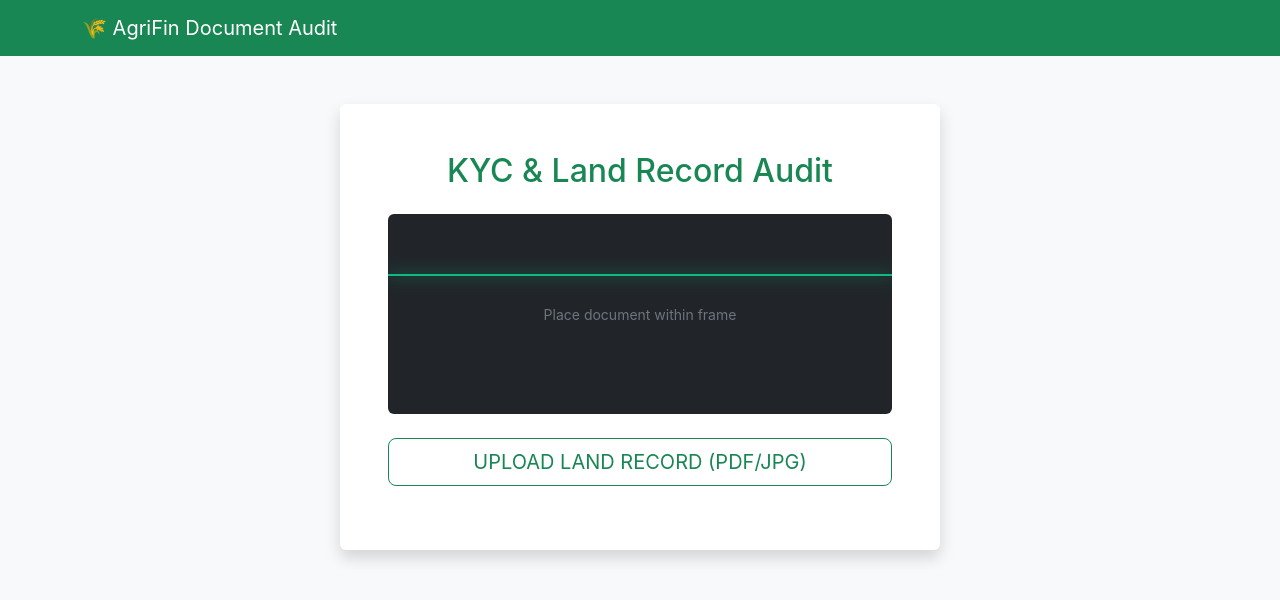
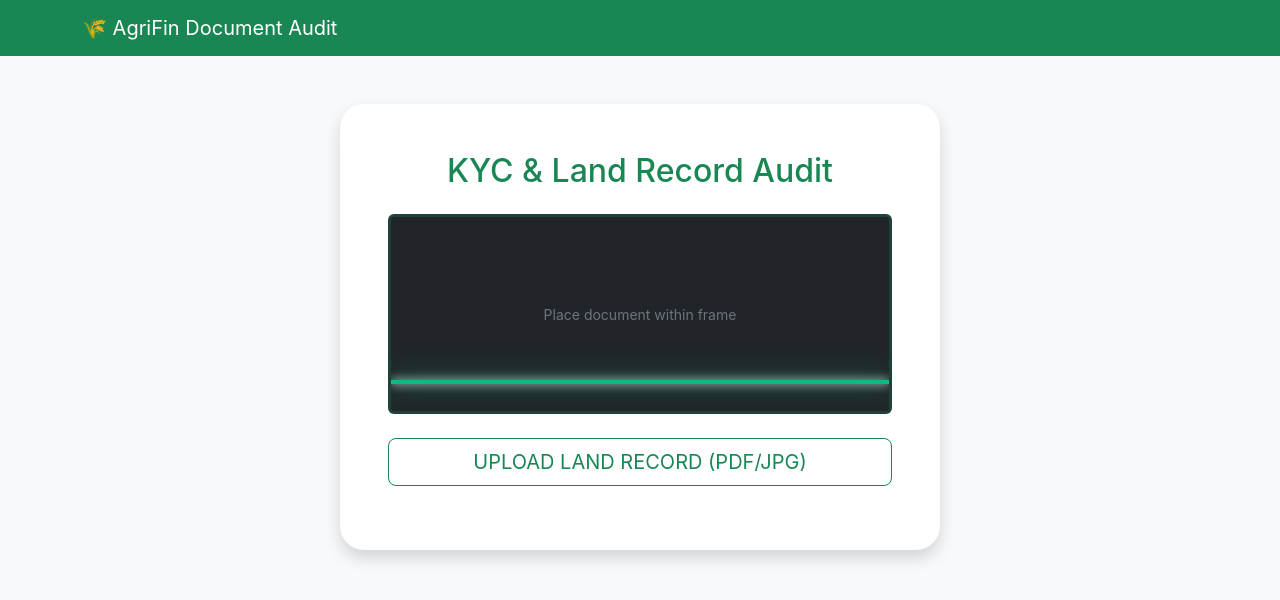
Before and after one commit to TM1476/AgriFin, a Flask app: page /audit in a window 1280 px wide. Shown: the top 600 px of the page. Run offline with Flask 3, Linux system fonts and the light colour scheme.

Commit message:
Update style.css

```diff
--- a/static/css/style.css
+++ b/static/css/style.css
@@ -1,27 +1,119 @@
-:root { --emerald: #10b981; --dark: #020617; }
-body { margin: 0; background: var(--dark); color: white; font-family: 'Inter', sans-serif; }
-
-.glass {
-    background: rgba(15, 23, 42, 0.7); backdrop-filter: blur(15px);
-    border: 1px solid rgba(16, 185, 129, 0.2); border-radius: 2rem;
+/* --- AGRI-FINTECH GLOBAL THEME --- */
+:root {
+    --agri-green: #198754;      /* Bootstrap Success Green */
+    --agri-emerald: #10b981;    /* Accent Emerald */
+    --light-bg: #f8f9fa;        /* Soft background */
+    --white: #ffffff;
+    --dark-text: #212529;
 }
 
-/* 4a: Right Corner Floating Action Button */
+body {
+    margin: 0;
+    padding: 0;
+    background-color: var(--light-bg);
+    color: var(--dark-text);
+    font-family: 'Inter', 'Segoe UI', Arial, sans-serif;
+    overflow-x: hidden;
+}
+
+/* --- HERO SECTION --- */
+.hero {
+    height: 85vh;
+    /* High-quality agriculture background with a professional dark overlay */
+    background: linear-gradient(rgba(0,0,0,0.6), rgba(0,0,0,0.6)),
+                url("https://images.unsplash.com/photo-1500382017468-9049fed747ef");
+    background-size: cover;
+    background-position: center;
+    display: flex;
+    align-items: center;
+    justify-content: center;
+    color: white;
+    text-align: center;
+}
+
+.hero h1 {
+    font-size: 3.5rem;
+    font-weight: 800;
+    letter-spacing: -1px;
+    margin-bottom: 1.5rem;
+}
+
+/* --- BOOTSTRAP CARD ENHANCEMENTS --- */
+.card {
+    border: none;
+    border-radius: 1.5rem;
+    transition: all 0.3s cubic-bezier(0.4, 0, 0.2, 1);
+    box-shadow: 0 4px 20px rgba(0,0,0,0.05);
+}
+
+.card:hover {
+    transform: translateY(-10px);
+    box-shadow: 0 15px 40px rgba(25, 135, 84, 0.15);
+}
+
+/* --- MODULE 4a: FLOATING ACTION BUTTON (FAB) --- */
 .fab {
-    position: fixed; bottom: 30px; right: 30px; width: 70px; height: 70px;
-    background: var(--emerald); border-radius: 50%; display: flex;
-    align-items: center; justify-content: center; font-size: 2.5rem;
-    color: black; text-decoration: none; font-weight: bold;
-    box-shadow: 0 10px 30px rgba(16, 185, 129, 0.4); transition: 0.3s;
+    position: fixed;
+    bottom: 35px;
+    right: 35px;
+    width: 75px;
+    height: 75px;
+    background: var(--agri-green);
+    border-radius: 50%;
+    display: flex;
+    align-items: center;
+    justify-content: center;
+    font-size: 1.2rem;
+    color: white;
+    text-decoration: none;
+    font-weight: bold;
+    box-shadow: 0 10px 30px rgba(25, 135, 84, 0.3);
+    transition: all 0.3s ease;
     z-index: 1000;
 }
-.fab:hover { transform: scale(1.1); }
 
-/* 3b: Scan Animation */
-.scan-area { position: relative; height: 150px; background: #000; border-radius: 1.5rem; overflow: hidden; }
+.fab:hover {
+    transform: scale(1.1) rotate(5deg);
+    color: white;
+    box-shadow: 0 15px 35px rgba(25, 135, 84, 0.4);
+}
+
+/* --- MODULE 3b: AI SCAN ANIMATION (AUDIT PAGE) --- */
+.scan-area {
+    position: relative;
+    height: 220px;
+    background: #0f172a; /* Dark background for scan contrast */
+    border-radius: 1.25rem;
+    overflow: hidden;
+    border: 3px solid rgba(25, 135, 84, 0.3);
+}
+
 .scan-line {
-    width: 100%; height: 2px; background: var(--emerald);
-    position: absolute; animation: scan-move 2s infinite linear;
-    box-shadow: 0 0 15px var(--emerald);
+    width: 100%;
+    height: 4px;
+    background: var(--agri-emerald);
+    position: absolute;
+    /* The core laser scanning movement */
+    animation: scan-move 2.5s infinite ease-in-out;
+    box-shadow: 0 0 25px var(--agri-emerald), 0 0 10px white;
+    z-index: 10;
 }
-@keyframes scan-move { from { top: 0; } to { top: 100%; } }
+
+@keyframes scan-move {
+    0% { top: 0%; }
+    50% { top: 100%; }
+    100% { top: 0%; }
+}
+
+/* --- GLASS EFFECT (OPTIONAL FOR LOGIN) --- */
+.glass {
+    background: rgba(255, 255, 255, 0.9);
+    backdrop-filter: blur(12px);
+    border: 1px solid rgba(255, 255, 255, 0.3);
+    border-radius: 2rem;
+}
+
+/* --- UTILITIES --- */
+.text-success { color: var(--agri-green) !important; }
+.btn-success { background-color: var(--agri-green); border: none; }
+.btn-success:hover { background-color: #157347; transform: scale(1.02); }
```
